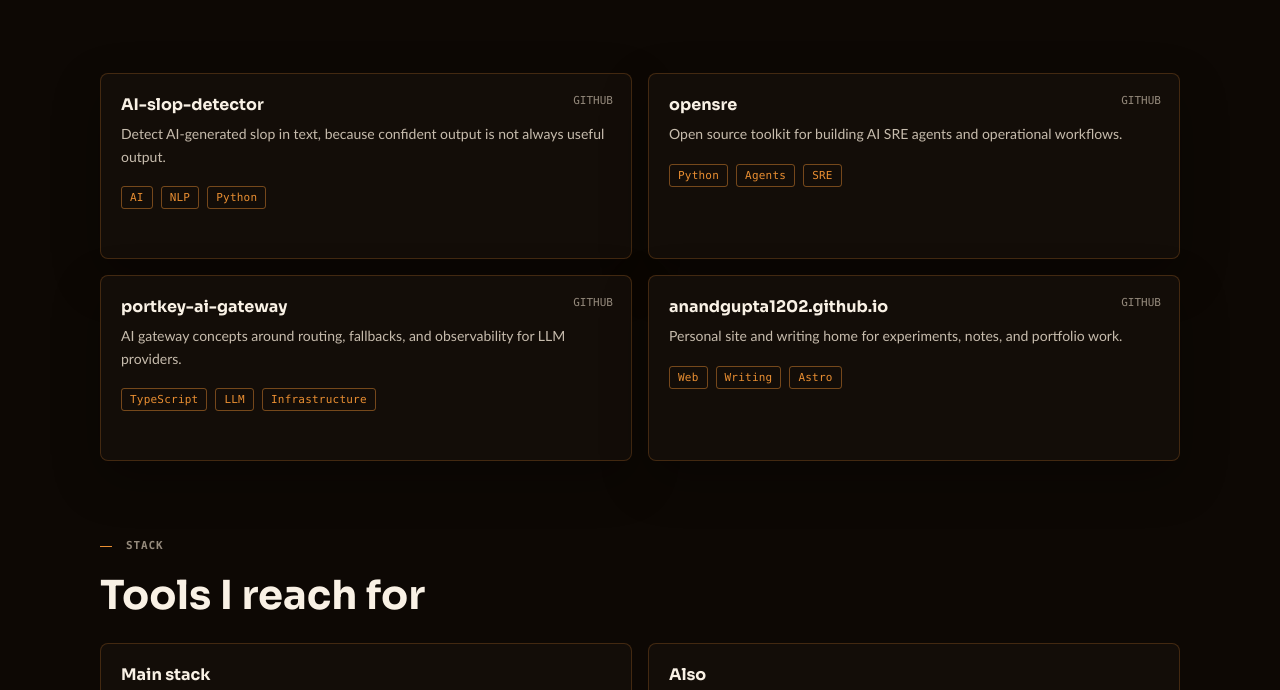
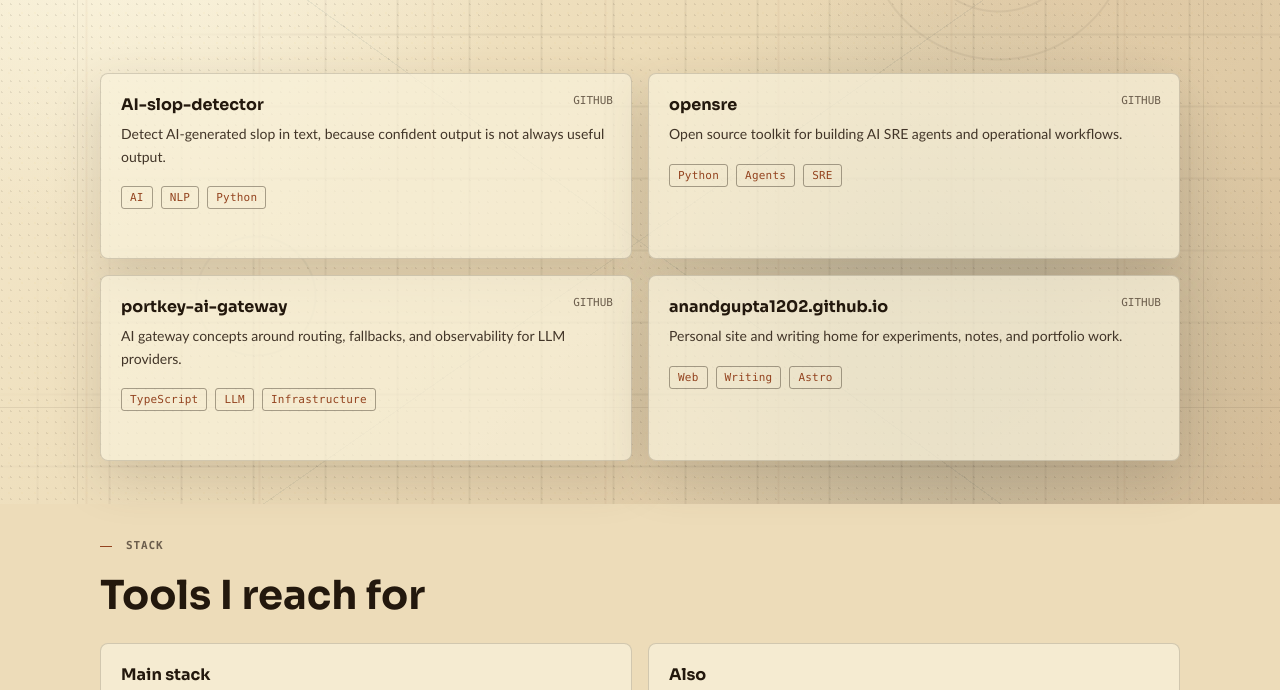
Before and after one commit to anandgupta1202/anandgupta1202.github.io, an Astro site: page /code in a window 1280 px wide. Shown: the part 296-986 px from the top of the page. Built offline with nearby package versions, Linux system fonts and the light colour scheme; Astro itself is replaced by a stand-in of ours.

Commit message:
Apply archival paper visual system

```diff
--- a/src/styles/global.css
+++ b/src/styles/global.css
@@ -1,16 +1,25 @@
+/* Hallmark · pre-emit critique: P4 H4 E4 S4 R4 V4 */
 :root {
-  --bg: oklch(14% 0.014 68);
-  --bg-soft: oklch(18% 0.014 68);
-  --bg-hover: oklch(23% 0.018 68);
-  --text: oklch(96% 0.018 78);
-  --muted: oklch(80% 0.024 76);
-  --dim: oklch(64% 0.025 76);
-  --accent: oklch(73% 0.15 61);
-  --accent-strong: oklch(80% 0.15 65);
-  --accent-soft: oklch(73% 0.15 61 / 13%);
-  --border: oklch(73% 0.15 61 / 22%);
-  --border-strong: oklch(73% 0.15 61 / 46%);
-  --shadow: oklch(6% 0.01 68 / 28%);
+  --bg: oklch(90% 0.05 86);
+  --bg-soft: oklch(95% 0.035 91);
+  --bg-hover: oklch(87% 0.054 83);
+  --paper-deep: oklch(81% 0.057 78);
+  --text: oklch(22% 0.026 67);
+  --muted: oklch(34% 0.028 68);
+  --dim: oklch(49% 0.032 70);
+  --accent: oklch(48% 0.118 43);
+  --accent-strong: oklch(36% 0.125 38);
+  --accent-soft: oklch(78% 0.108 68 / 28%);
+  --blueprint: oklch(38% 0.055 229);
+  --blueprint-soft: oklch(38% 0.055 229 / 14%);
+  --rule: oklch(26% 0.026 67 / 18%);
+  --rule-strong: oklch(22% 0.026 67 / 38%);
+  --paper-light: oklch(98% 0.025 98 / 58%);
+  --paper-surface: oklch(96% 0.032 92 / 72%);
+  --paper-stain: oklch(57% 0.09 51 / 11%);
+  --border: var(--rule);
+  --border-strong: var(--rule-strong);
+  --shadow: oklch(39% 0.036 62 / 18%);
   --page: min(1080px, calc(100vw - 40px));
   --content: min(760px, calc(100vw - 40px));
   --sans: "Avenir Next", Avenir, "Trebuchet MS", ui-sans-serif, system-ui, -apple-system, BlinkMacSystemFont, "Segoe UI", sans-serif;
@@ -48,12 +57,14 @@
 }
 
 html {
-  color-scheme: dark;
+  overflow-x: clip;
+  color-scheme: light;
   background: var(--bg);
   scroll-behavior: smooth;
 }
 
 body {
+  overflow-x: clip;
   min-height: 100vh;
   margin: 0;
   background: var(--bg);
@@ -105,11 +116,11 @@ body::before {
   z-index: 0;
   pointer-events: none;
   content: "";
-  background-image:
-    linear-gradient(oklch(96% 0.018 78 / 2.5%) 1px, transparent 1px),
-    linear-gradient(90deg, oklch(96% 0.018 78 / 2.5%) 1px, transparent 1px);
-  background-size: 48px 48px;
-  mask-image: linear-gradient(to bottom, black, transparent 72%);
+  background:
+    linear-gradient(var(--rule) 1px, transparent 1px),
+    linear-gradient(90deg, var(--rule) 1px, transparent 1px);
+  background-size: 52px 52px;
+  mask-image: linear-gradient(to bottom, black, transparent 76%);
 }
 
 a {
@@ -175,32 +186,54 @@ button {
   background: var(--bg);
 }
 
-.shader-backdrop canvas,
-.shader-veil,
-.shader-grain {
+.archive-paper,
+.archive-plate,
+.archive-grain {
   position: absolute;
   inset: 0;
   width: 100%;
   height: 100%;
 }
 
-.shader-backdrop canvas {
-  filter: saturate(1.24) brightness(0.9);
+.archive-paper {
+  background:
+    radial-gradient(circle at 12% 18%, var(--paper-light) 0 11%, transparent 30%),
+    radial-gradient(circle at 82% 12%, var(--paper-stain) 0 8%, transparent 26%),
+    radial-gradient(circle at 74% 78%, var(--blueprint-soft) 0 9%, transparent 31%),
+    linear-gradient(135deg, var(--bg-soft), var(--bg) 47%, var(--paper-deep));
 }
 
-.shader-veil {
-  background:
-    linear-gradient(90deg, oklch(9% 0.012 68 / 82%) 0%, oklch(9% 0.012 68 / 56%) 42%, oklch(9% 0.012 68 / 32%) 100%),
-    linear-gradient(180deg, oklch(9% 0.012 68 / 14%) 0%, oklch(9% 0.012 68 / 68%) 100%);
+.archive-plate {
+  opacity: 0.48;
+  mix-blend-mode: multiply;
 }
 
-.shader-grain {
-  opacity: 0.2;
+.archive-plate-a {
+  background:
+    linear-gradient(90deg, transparent 0 6%, var(--rule) 6% calc(6% + 1px), transparent calc(6% + 1px) 94%, var(--rule) 94% calc(94% + 1px), transparent calc(94% + 1px)),
+    linear-gradient(0deg, transparent 0 12%, var(--rule) 12% calc(12% + 1px), transparent calc(12% + 1px) 88%, var(--rule) 88% calc(88% + 1px), transparent calc(88% + 1px)),
+    linear-gradient(36deg, transparent 0 42%, var(--blueprint-soft) 42% calc(42% + 1px), transparent calc(42% + 1px)),
+    linear-gradient(145deg, transparent 0 58%, var(--blueprint-soft) 58% calc(58% + 1px), transparent calc(58% + 1px));
+}
+
+.archive-plate-b {
+  opacity: 0.34;
+  background:
+    radial-gradient(circle at 78% 28%, transparent 0 82px, var(--rule) 83px 84px, transparent 85px 130px, var(--rule) 131px 132px, transparent 133px),
+    radial-gradient(circle at 20% 74%, transparent 0 58px, var(--blueprint-soft) 59px 60px, transparent 61px),
+    repeating-linear-gradient(90deg, transparent 0 36px, var(--rule) 37px 38px, transparent 39px 72px),
+    repeating-linear-gradient(0deg, transparent 0 36px, var(--rule) 37px 38px, transparent 39px 72px);
+  mask-image: linear-gradient(115deg, transparent 0 18%, black 32% 82%, transparent 100%);
+}
+
+.archive-grain {
+  opacity: 0.52;
   background-image:
-    radial-gradient(circle at 20% 30%, oklch(96% 0.018 78 / 16%) 0 1px, transparent 1px),
-    radial-gradient(circle at 70% 60%, oklch(73% 0.15 61 / 12%) 0 1px, transparent 1px);
-  background-size: 9px 11px, 13px 15px;
-  mix-blend-mode: overlay;
+    radial-gradient(circle at 20% 30%, var(--rule) 0 1px, transparent 1px),
+    radial-gradient(circle at 70% 60%, var(--paper-light) 0 1px, transparent 1px),
+    linear-gradient(90deg, transparent 0 49%, var(--paper-stain) 50%, transparent 51%);
+  background-size: 9px 11px, 13px 15px, 173px 100%;
+  mix-blend-mode: multiply;
 }
 
 .topbar {
@@ -208,8 +241,8 @@ button {
   top: 0;
   z-index: 50;
   border-bottom: 1px solid var(--border);
-  background: oklch(14% 0.014 68 / 72%);
-  backdrop-filter: blur(18px) saturate(120%);
+  background: var(--paper-light);
+  backdrop-filter: blur(14px) saturate(104%);
 }
 
 .topbar-inner {
@@ -664,7 +697,7 @@ button {
   min-height: 186px;
   border: 1px solid var(--border);
   border-radius: 8px;
-  background: oklch(18% 0.014 68 / 78%);
+  background: var(--paper-surface);
   box-shadow: 0 18px 48px var(--shadow);
   padding: 20px;
   text-decoration: none;
@@ -824,7 +857,7 @@ button {
 .notice {
   border: 1px solid var(--border);
   border-radius: 8px;
-  background: oklch(18% 0.014 68 / 72%);
+  background: var(--paper-surface);
   color: var(--muted);
   margin: 1.6rem 0;
   padding: 16px 18px;
```
